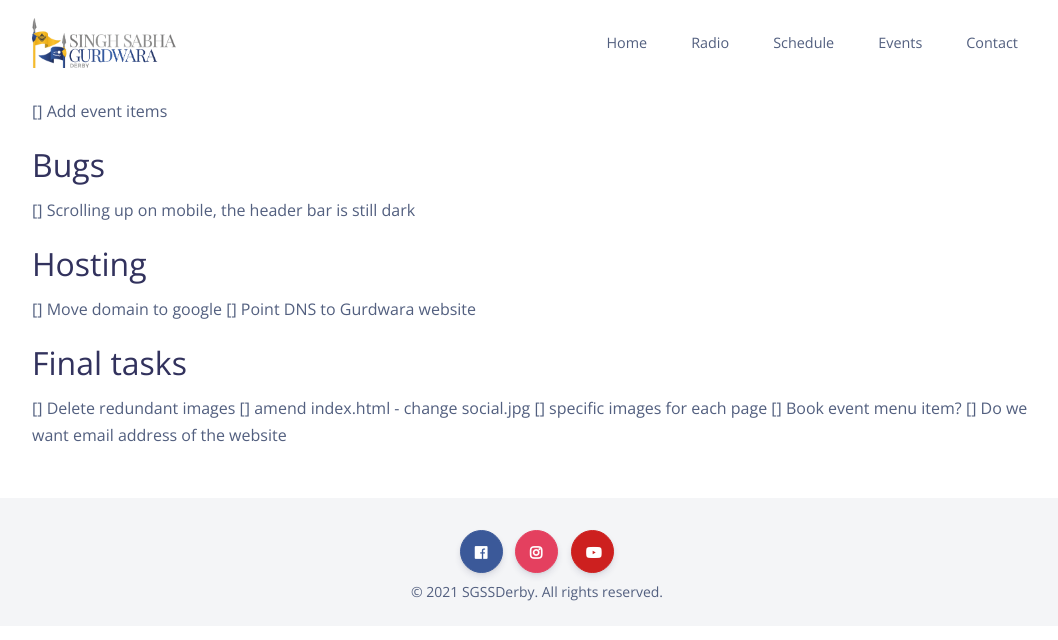
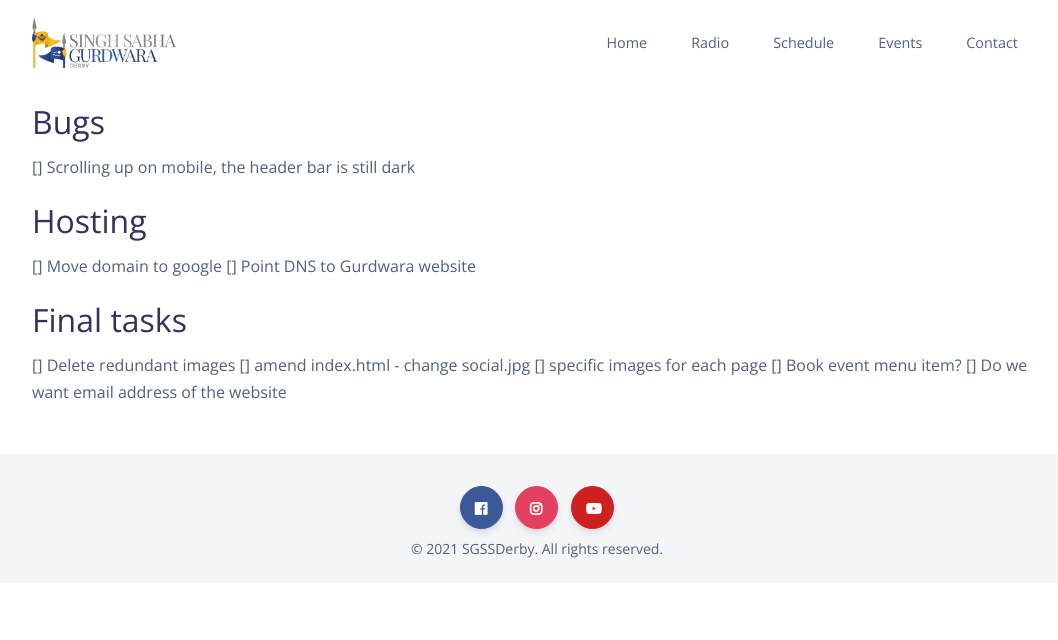
Before and after one commit to sgssderby/sgssderby.github.io, a Jekyll site: the page built from todo.md, in a window 1280 px wide. Shown: the top 640 px of the page, without its empty margins (103-1161 px from the left). Built offline with Jekyll 4.4.1, drawn with Linux system fonts in a browser that asks for light colours; nearby versions of some CDN libraries; our own code applies the rules of GitHub Pages for plain Markdown files.

```diff
--- a/index.html
+++ b/index.html
@@ -7,13 +7,12 @@ featured_image: /assets/img/social.jpg
 
 <!--Replace this page with your landing page content -->
 {% if site.data.settings.home_settings.theme == "landing" %}
-  {% include home-sample.html %}
+  {% include home.html %}
   <div class="features-7 fullWidth contentWrapper">
     <div class="container mb-2">
     <div class="row">
         <div class="col-md-8 text-center mx-auto">
-            <h3 class="display-2">Blog</h3>
-            <p class="lead pb-5">The latest posts from our blog</p>
+            <h3 class="display-2" style="margin-bottom: 2rem;">Events</h3>
         </div>
     </div>
 
--- a/todo.md
+++ b/todo.md
@@ -9,16 +9,17 @@
     [x] Schedule
     [x] Events
     [x] Contact Us
-[] Implement each page (MVP)
+[x] Implement each page (MVP)
     [x] Radio
     [x] Schedule
-    [] Events
+    [x] Events
     [x] Contact Us
 [] Home page
     [] Design header
         [] Perhaps rotating images of events
+    [] Link to Youtube channel
+    [] Sikh Q&A
 
-[] Add event items
 
 ## Bugs
 [] Scrolling up on mobile, the header bar is still dark
```
Also changed, not shown: _includes/home.html (added, +44 -0 lines).
